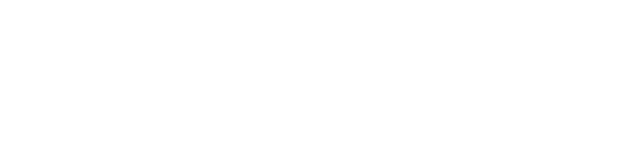
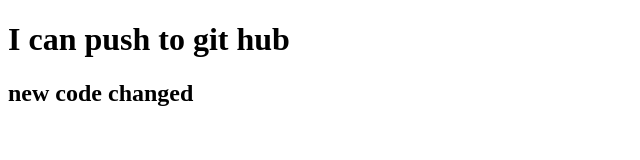
Before and after one commit to masudcn29/my-second-repo, a plain HTML site: page index.html in a window 1280 px wide. Shown: the whole page, without its empty margins (0-640 px from the left). Drawn offline with Linux system fonts and the light colour scheme.

Commit message:
added header

```diff
--- a/index.html
+++ b/index.html
@@ -7,6 +7,7 @@
     <title>My Second Github Repo</title>
 </head>
 <body>
-
+  <h1>I can push to git hub</h1>
+  <h2>new code changed</h2>
 </body>
 </html>
```
